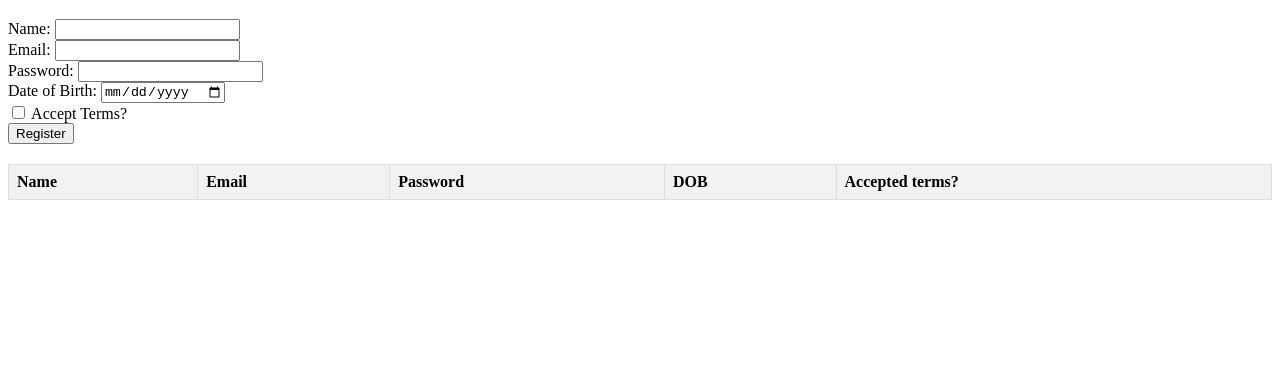
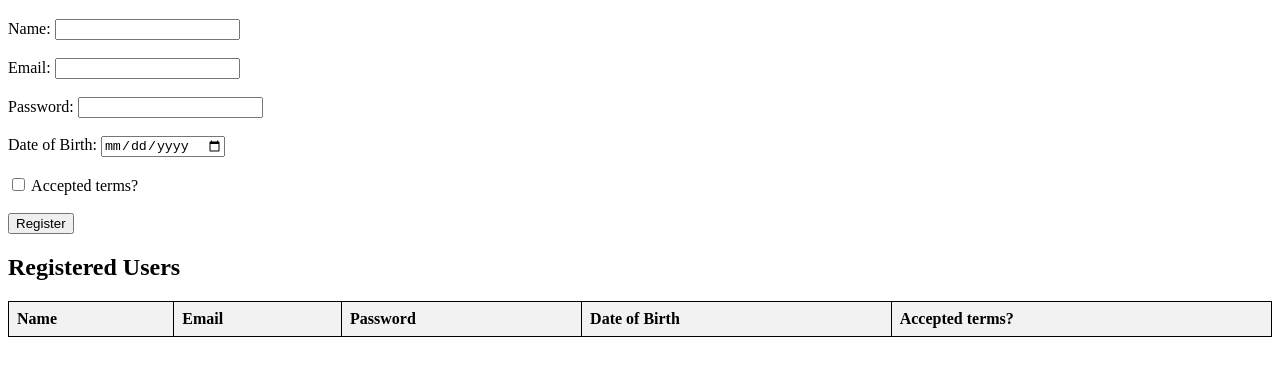
Before and after one commit to chiragt14/wd101, a plain HTML site: page index.html in a window 1280 px wide. Shown: the part 61-436 px from the top of the page. Drawn offline with Linux system fonts and the light colour scheme.

Commit message:
index.html

```diff
--- a/index.html
+++ b/index.html
@@ -3,45 +3,54 @@
 <head>
     <meta charset="UTF-8">
     <meta name="viewport" content="width=device-width, initial-scale=1.0">
-    <title>Registration Page</title>
-    <link rel="stylesheet" href="styles.css">
+    <title>Registration Form</title>
+    <style>
+        table {
+            width: 100%;
+            border-collapse: collapse;
+        }
+        th, td {
+            border: 1px solid black;
+            padding: 8px;
+            text-align: left;
+        }
+        th {
+            background-color: #f2f2f2;
+        }
+        .error {
+            color: red;
+        }
+    </style>
 </head>
 <body>
-
     <h1>Registration Form</h1>
     <form id="registrationForm">
         <label for="name">Name:</label>
-    <input type="text" id="name" required><br>
-
+        <input type="text" id="name" required><br><br>
         <label for="email">Email:</label>
-    <input type="email" id="email" required><br>
-
+        <input type="email" id="email" required><br><br>
         <label for="password">Password:</label>
-    <input type="password" id="password" required><br>
-
+        <input type="password" id="password" required><br><br>
         <label for="dob">Date of Birth:</label>
-    <input type="date" id="dob" required><br>
-
+        <input type="date" id="dob" required><br><br>
         <label for="terms">
-        <input type="checkbox" id="terms" required> Accept Terms?
-    </label><br>
-
+            <input type="checkbox" id="terms" required> Accepted terms?
+        </label><br><br>
         <button type="submit">Register</button>
-    <div id="error" class="error"></div>
     </form>
-
+    <div class="error" id="errorMessage"></div>
+    <h2>Registered Users</h2>
     <table id="userTable">
         <thead>
             <tr>
                 <th>Name</th>
                 <th>Email</th>
                 <th>Password</th>
-            <th>DOB</th>
+                <th>Date of Birth</th>
                 <th>Accepted terms?</th>
             </tr>
         </thead>
-    <tbody>
-        <!-- Entries will be added here -->
+        <tbody id="userTableBody">
         </tbody>
     </table>
 
```
Lines whose indentation alone changed are shown as unchanged.
